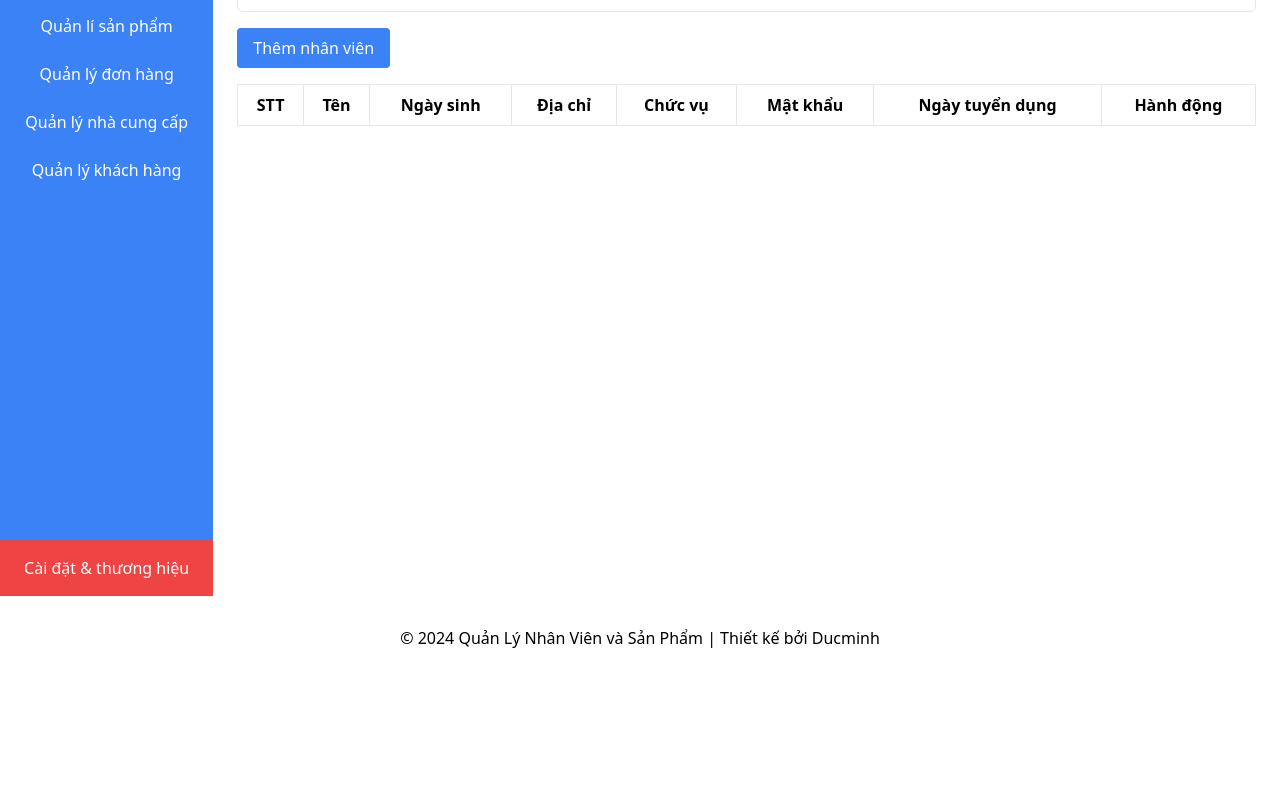
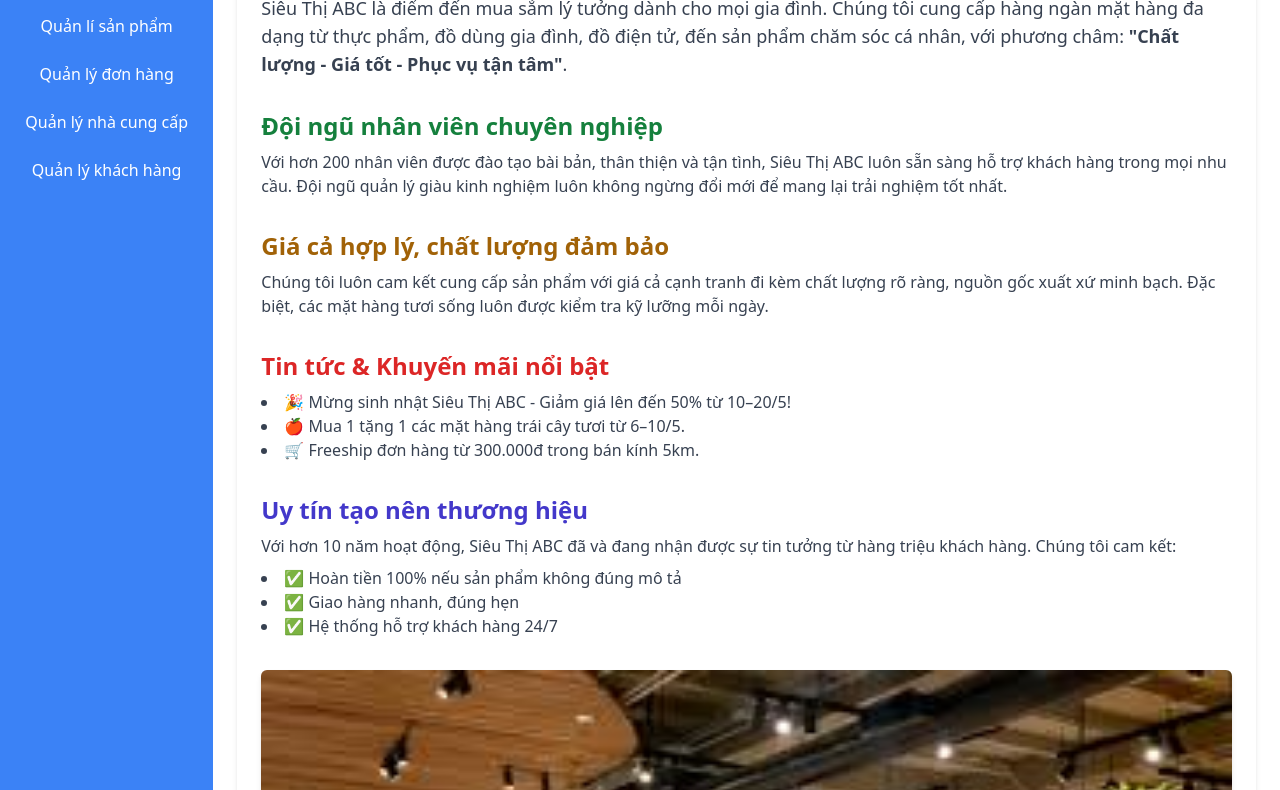
Before and after one commit to theducminh/Shop-Management, a website: page public/main.html in a window 1280 px wide. Shown: the part 150-940 px from the top of the page. Before the commit the page ends 800 px from the top, so only its background shows below. Drawn offline with nearby package versions, Linux system fonts and the light colour scheme; no server answers.

Commit message:
Changed3

```diff
--- a/public/main.html
+++ b/public/main.html
@@ -21,7 +21,7 @@
   <div class="flex flex-1">
     <!-- Left Navigator -->
     <div class="w-1/6 flex flex-col">
-      <div class="bg-yellow-500 text-center py-4 font-bold">Logo</div>
+      <div class="bg-yellow-500 text-center py-4 font-bold" onclick="showTab('home')">Trang chủ</div>
       <ul class="bg-blue-500 text-white flex-1">
         <li class="hover:bg-blue-600 py-3 text-center cursor-pointer" onclick="showTab('employees')">
           Quản lí nhân viên
@@ -46,8 +46,64 @@
 
     <!-- Main Content -->
     <div class="flex-1 p-6 overflow-auto">
+      <!--Trang chủ-->
+      <div id="home" class="tab-pane">
+        <div class="bg-white p-6 rounded-lg shadow-md space-y-8">
+          <!-- Giới thiệu chung -->
+          <section>
+            <h1 class="text-3xl font-bold text-blue-700 mb-3">Chào mừng đến với Siêu Thị ABC!</h1>
+            <p class="text-gray-700 text-lg">
+              Siêu Thị ABC là điểm đến mua sắm lý tưởng dành cho mọi gia đình. Chúng tôi cung cấp hàng ngàn mặt hàng đa dạng từ thực phẩm, đồ dùng gia đình, đồ điện tử, đến sản phẩm chăm sóc cá nhân, với phương châm: <strong>"Chất lượng - Giá tốt - Phục vụ tận tâm"</strong>.
+            </p>
+          </section>
+
+          <!-- Đội ngũ -->
+          <section>
+            <h2 class="text-2xl font-semibold text-green-700 mb-2">Đội ngũ nhân viên chuyên nghiệp</h2>
+            <p class="text-gray-700">
+              Với hơn 200 nhân viên được đào tạo bài bản, thân thiện và tận tình, Siêu Thị ABC luôn sẵn sàng hỗ trợ khách hàng trong mọi nhu cầu. Đội ngũ quản lý giàu kinh nghiệm luôn không ngừng đổi mới để mang lại trải nghiệm tốt nhất.
+            </p>
+          </section>
+
+          <!-- Giá cả và chất lượng -->
+          <section>
+            <h2 class="text-2xl font-semibold text-yellow-700 mb-2">Giá cả hợp lý, chất lượng đảm bảo</h2>
+            <p class="text-gray-700">
+              Chúng tôi luôn cam kết cung cấp sản phẩm với giá cả cạnh tranh đi kèm chất lượng rõ ràng, nguồn gốc xuất xứ minh bạch. Đặc biệt, các mặt hàng tươi sống luôn được kiểm tra kỹ lưỡng mỗi ngày.
+            </p>
+          </section>
+
+          <!-- Tin tức và khuyến mãi -->
+          <section>
+            <h2 class="text-2xl font-semibold text-red-600 mb-2">Tin tức & Khuyến mãi nổi bật</h2>
+            <ul class="list-disc list-inside text-gray-700">
+              <li>🎉 Mừng sinh nhật Siêu Thị ABC - Giảm giá lên đến 50% từ 10–20/5!</li>
+              <li>🍎 Mua 1 tặng 1 các mặt hàng trái cây tươi từ 6–10/5.</li>
+              <li>🛒 Freeship đơn hàng từ 300.000đ trong bán kính 5km.</li>
+            </ul>
+          </section>
+
+          <!-- Uy tín và cam kết -->
+          <section>
+            <h2 class="text-2xl font-semibold text-indigo-700 mb-2">Uy tín tạo nên thương hiệu</h2>
+            <p class="text-gray-700">
+              Với hơn 10 năm hoạt động, Siêu Thị ABC đã và đang nhận được sự tin tưởng từ hàng triệu khách hàng. Chúng tôi cam kết:
+            </p>
+            <ul class="list-disc list-inside text-gray-700 mt-2">
+              <li>✅ Hoàn tiền 100% nếu sản phẩm không đúng mô tả</li>
+              <li>✅ Giao hàng nhanh, đúng hẹn</li>
+              <li>✅ Hệ thống hỗ trợ khách hàng 24/7</li>
+            </ul>
+          </section>
+
+          <!-- Hình ảnh -->
+          <section>
+            <img src="anhsieuthi.jpg" alt="Hình ảnh siêu thị" class="w-full rounded-md shadow-md mt-4">
+          </section>
+        </div>
+      </div>
       <!-- Nhân Viên -->
-      <div id="employees" class="tab-pane">
+      <div id="employees" class="tab-pane hidden">
         <h2 class="text-2xl font-bold mb-4">Danh Sách Nhân Viên</h2>
         <input type="text" class="w-full mb-4 px-4 py-2 border rounded-md"
           placeholder="Tìm kiếm nhân viên theo tên..." />
@@ -163,9 +219,27 @@
     </div>
   </div>
 
-  <!-- Footer -->
-  <footer class="text-center" style="margin-top: 30px;">
-    <p>&copy; 2024 Quản Lý Nhân Viên và Sản Phẩm | Thiết kế bởi <a href="#">Ducminh</a></p>
-  </footer>
+<!-- Footer -->
+<footer class="bg-gray-800 text-gray-200 py-6 mt-10">
+  <div class="max-w-4xl mx-auto px-4 text-center space-y-2">
+    <h2 class="text-xl font-semibold text-white">Siêu Thị ABC</h2>
+    <p><strong>Địa chỉ:</strong> 123 Đường Nguyễn Văn Cừ, Quận 5, TP. Hồ Chí Minh</p>
+    <p>
+      <strong>Website:</strong>
+      <a href="https://sieuthiabc.vn" class="text-blue-400 hover:underline">sieuthiabc.vn</a>
+    </p>
+    <p>
+      <strong>Email:</strong>
+      <a href="mailto:lienhe@sieuthiabc.vn" class="text-blue-400 hover:underline">lienhe@sieuthiabc.vn</a>
+    </p>
+    <p>
+      <strong>Điện thoại:</strong>
+      <a href="tel:02812345678" class="text-blue-400 hover:underline">(028) 1234 5678</a>
+    </p>
+    <p class="text-sm text-gray-400 mt-4">&copy; 2024 Siêu Thị ABC. Thiết kế bởi <a href="#" class="hover:underline text-blue-400">Ducminh</a>.</p>
+  </div>
+</footer>
+
+
 </body>
 </html>
```
Also changed, not shown: public/anhsieuthi.jpg (added).
